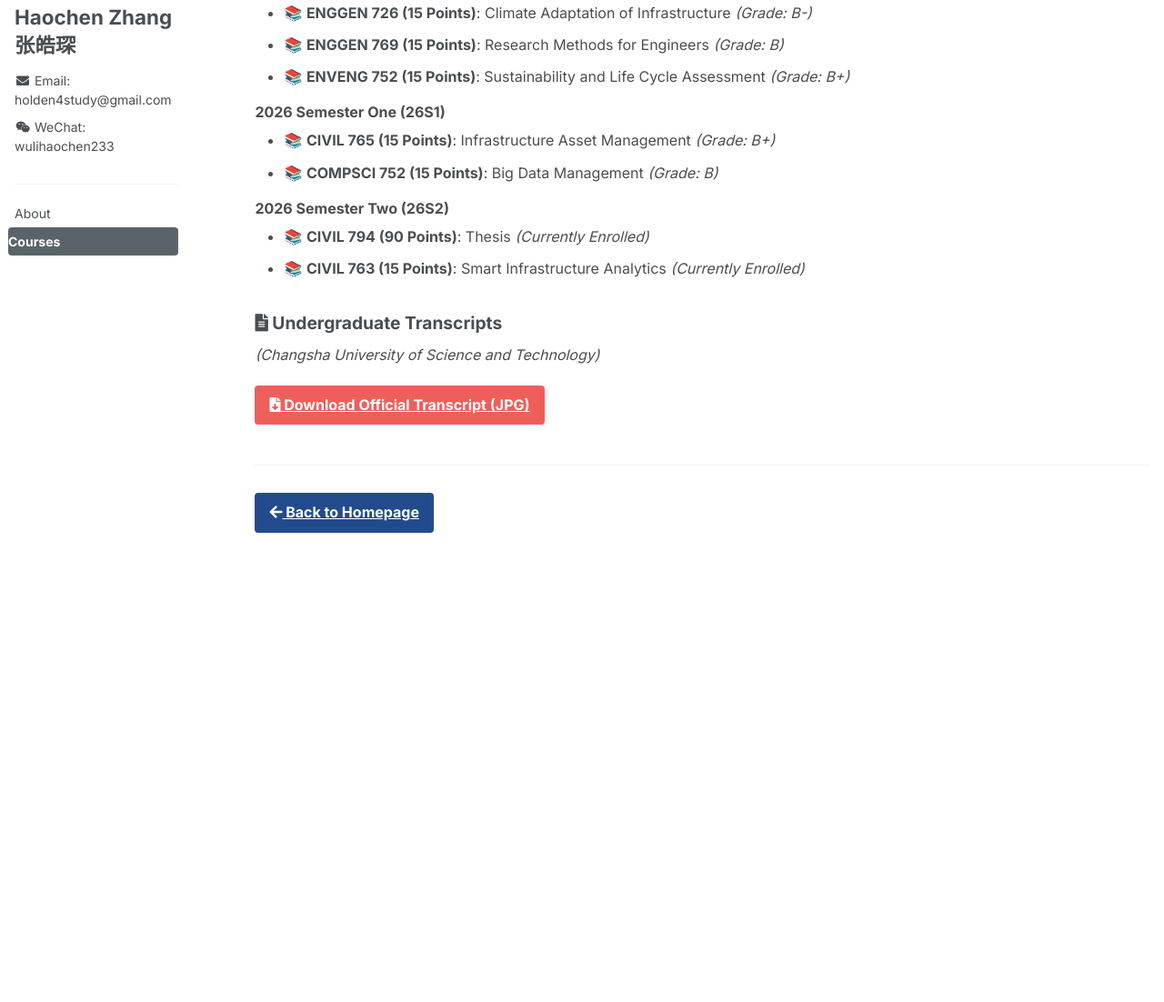
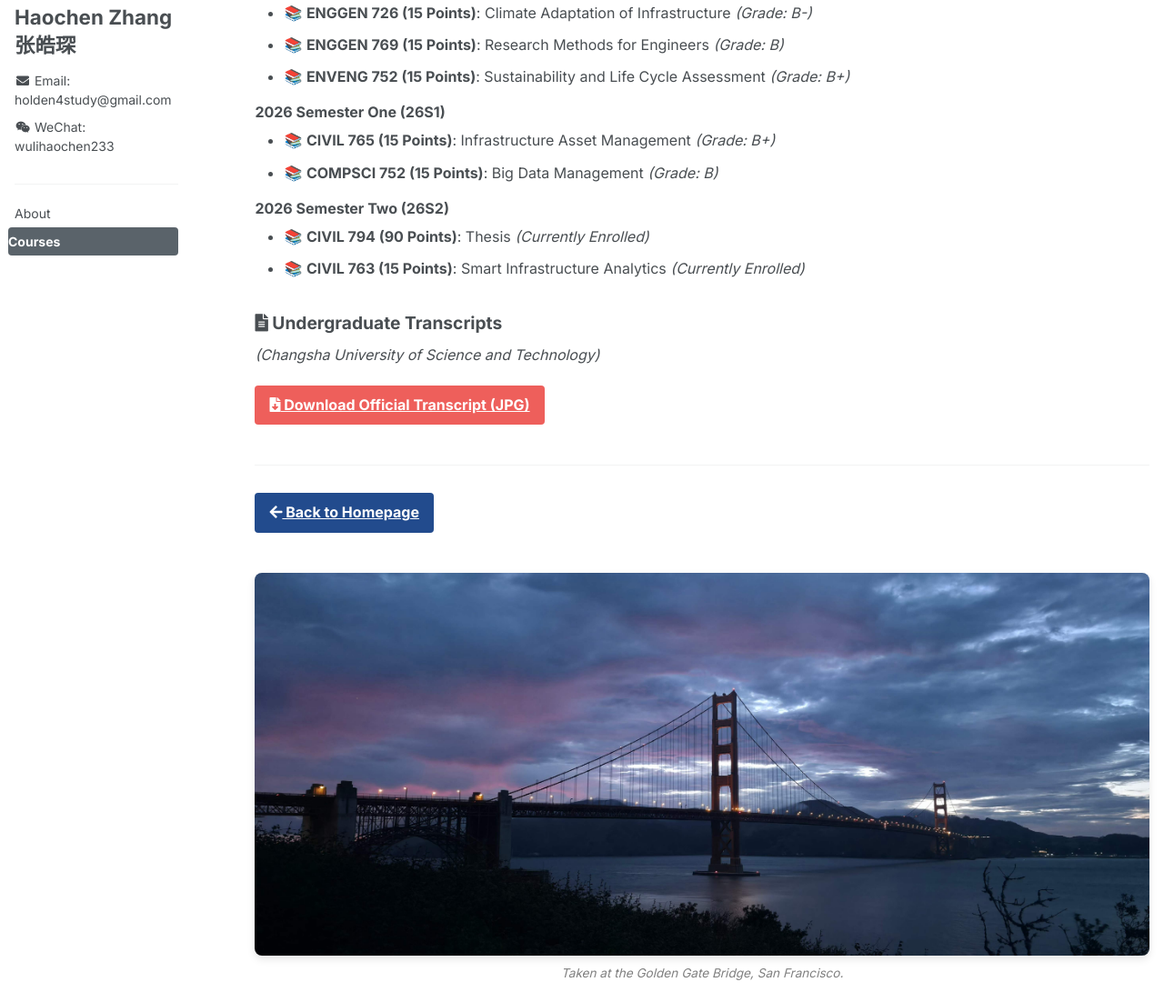
Before and after one commit to Zhang-holden/Zhang-holden.github.io, a Jekyll site: the page built from _pages/courses-transcripts.md, in a window 1280 px wide and 1302 px high, cut to the strip 200-1302 px from the top of the window. Shown: the whole strip at 91% size. Built offline with Jekyll 4.4.1, drawn with Linux system fonts in a browser that asks for light colours.

Commit message:
Add Golden Gate Bridge photo to courses page

```diff
--- a/_pages/courses-transcripts.md
+++ b/_pages/courses-transcripts.md
@@ -36,3 +36,8 @@ My Master of Infrastructure Asset Management is a research pathway programme —
 <div style="margin-top: 30px;">
   <a href="/" class="btn btn--info btn--large"><i class="fas fa-arrow-left"></i> Back to Homepage</a>
 </div>
+
+<div style="text-align: center; margin-top: 40px; margin-bottom: 20px;">
+  <img src="/images/g1.jpg" alt="Golden Gate Bridge" style="max-width: 100%; border-radius: 8px; box-shadow: 0 4px 8px rgba(0,0,0,0.1);">
+  <div style="color: gray; font-size: 0.85em; margin-top: 8px;"><i>Taken at the Golden Gate Bridge, San Francisco.</i></div>
+</div>
```
Also changed, not shown: images/g1.jpg (added).
